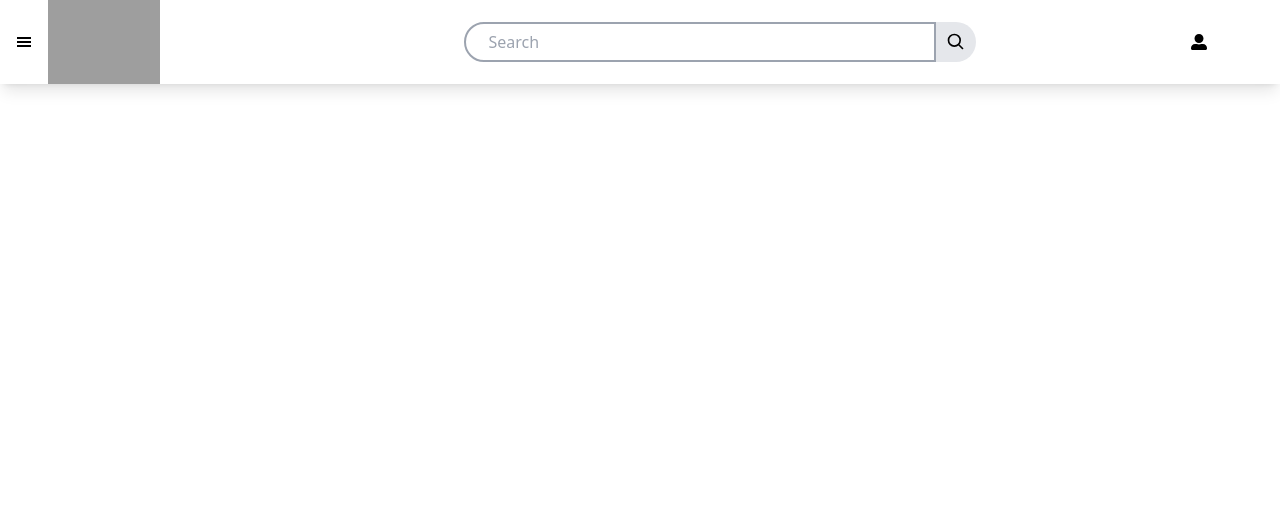
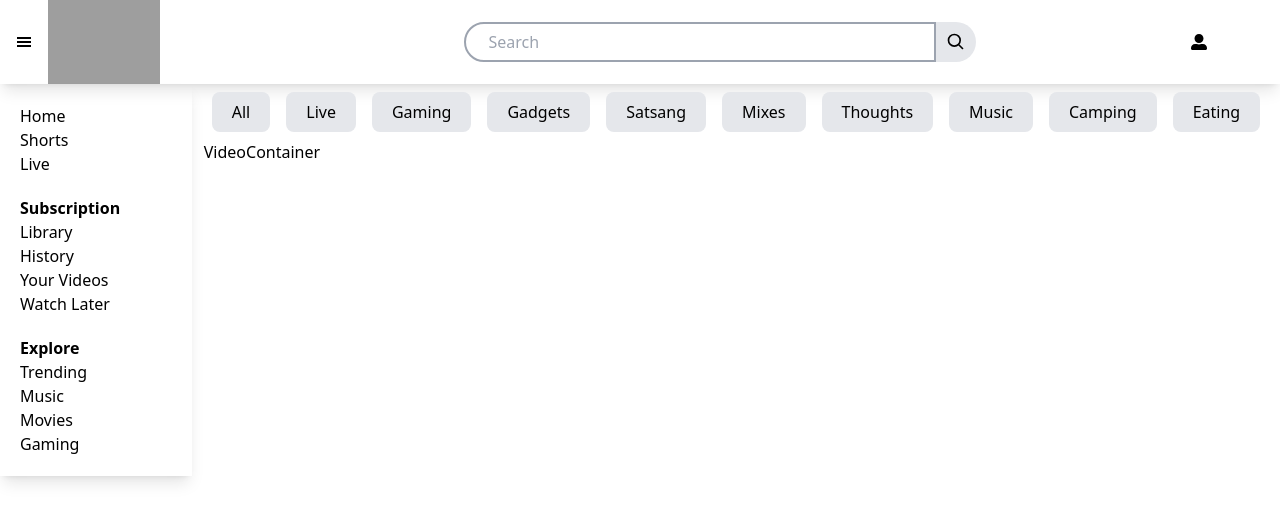
Before and after one commit to kartik1918/youtube-clone, a React (Create React App) app: page / in a window 1280 px wide. Shown: the top 522 px of the page. Built offline with nearby package versions, Linux system fonts and the light colour scheme; grey boxes are pictures that could not be loaded.

Commit message:
feat: button comp with styling

```diff
--- a/src/App.js
+++ b/src/App.js
@@ -1,9 +1,13 @@
 import React from "react";
+import Body from "./components/Body";
 import Head from "./components/Head";
 
 function App() {
   return (
-    <Head />
+    <>
+      <Head />
+      <Body />
+    </>
   );
 }
 
--- /dev/null
+++ b/src/components/Body.js
@@ -0,0 +1,14 @@
+import React from 'react'
+import MainContainer from './MainContainer'
+import Sidebar from './Sidebar'
+
+const Body = () => {
+  return (
+    <div className='grid grid-flow-col'>
+        <Sidebar />
+        <MainContainer />
+    </div>
+  )
+}
+
+export default Body
--- /dev/null
+++ b/src/components/Button.js
@@ -0,0 +1,11 @@
+import React from 'react'
+
+const Button = ({name}) => {
+  return (
+    <div>
+        <button className='bg-gray-200 m-2 px-5 py-2 rounded-lg'>{name}</button>
+    </div>
+  )
+}
+
+export default Button
--- /dev/null
+++ b/src/components/ButtonList.js
@@ -0,0 +1,27 @@
+import React from "react";
+import Button from "./Button";
+
+const buttons = [
+  "All",
+  "Live",
+  "Gaming",
+  "Gadgets",
+  "Satsang",
+  "Mixes",
+  "Thoughts",
+  "Music",
+  "Camping",
+  "Eating",
+];
+
+const ButtonList = () => {
+  return (
+    <div className="flex justify-start">
+      {buttons.map((button, index) => {
+        return <Button key={index} name={button} />;
+      })}
+    </div>
+  );
+};
+
+export default ButtonList;
--- /dev/null
+++ b/src/components/MainContainer.js
@@ -0,0 +1,14 @@
+import React from 'react'
+import ButtonList from "./ButtonList"
+import VideoContainer from './VideoContainer'
+
+const MainContainer = () => {
+  return (
+    <div>
+        <ButtonList />
+        <VideoContainer />
+    </div>
+  )
+}
+
+export default MainContainer
--- /dev/null
+++ b/src/components/Sidebar.js
@@ -0,0 +1,32 @@
+import React from 'react'
+
+const Sidebar = () => {
+
+    // TO-DO
+    // installing redux toolkit
+  return (
+    <div className='p-5 shadow-lg w-48'>
+        <ul>
+            <li>Home</li>
+            <li>Shorts</li>
+            <li>Live</li>
+        </ul>
+        <h1 className='font-bold pt-5'>Subscription</h1>
+        <ul>
+            <li>Library</li>
+            <li>History</li>
+            <li>Your Videos</li>
+            <li>Watch Later</li>
+        </ul>
+        <h1 className='font-bold pt-5'>Explore</h1>
+        <ul>
+            <li>Trending</li>
+            <li>Music</li>
+            <li>Movies</li>
+            <li>Gaming</li>
+        </ul>
+    </div>
+  )
+}
+
+export default Sidebar
--- /dev/null
+++ b/src/components/VideoContainer.js
@@ -0,0 +1,9 @@
+import React from 'react'
+
+const VideoContainer = () => {
+  return (
+    <div>VideoContainer</div>
+  )
+}
+
+export default VideoContainer
```
